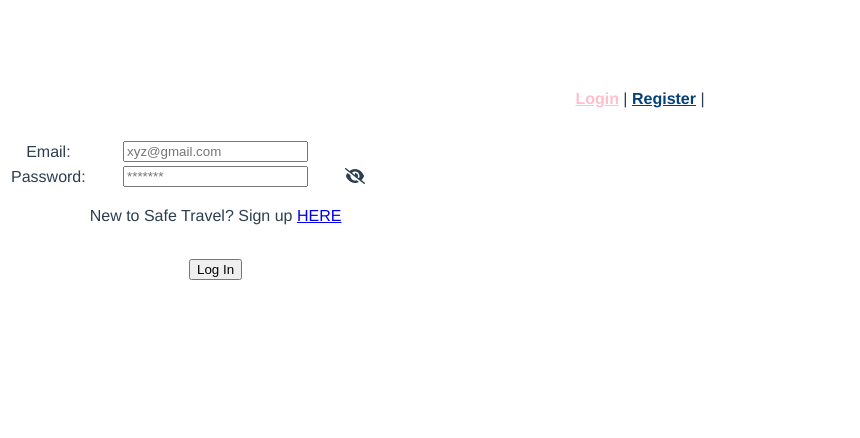
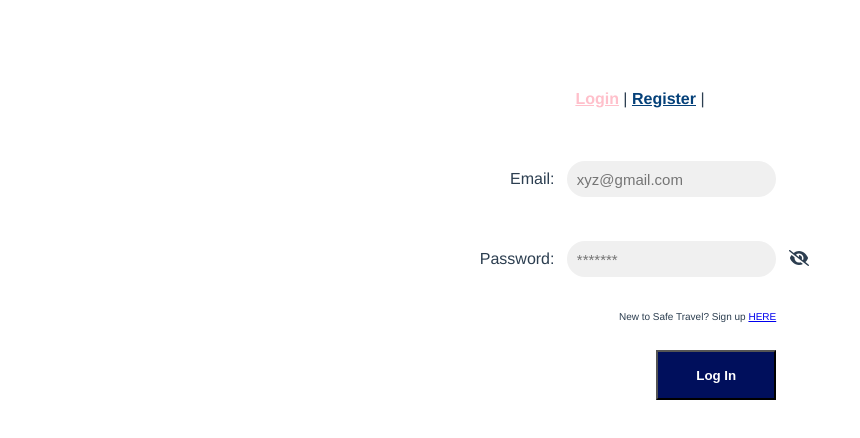
Before and after one commit to zhiaowei-2022/safe-travel, a Vue app: page / in a window 1280 px wide. Shown: the top 438 px of the page, without its empty margins (0-860 px from the left). Built offline with nearby package versions, Linux system fonts and the light colour scheme; no server answers.

Commit message:
layout for login done

```diff
--- a/src/components/LoginPage.vue
+++ b/src/components/LoginPage.vue
@@ -53,12 +53,126 @@
 </template>
 
 <script>
+import firebaseApp from '../firebase.js';
+import {getFirestore} from "firebase/firestore"
+import { doc, getDoc } from "firebase/firestore";
+import { getAuth, signInWithEmailAndPassword, onAuthStateChanged, signOut } from "firebase/auth";
+import { ref } from "vue";
+
+const db = getFirestore(firebaseApp);
+
 export default {
-    name: "LoginPage"
+    name: 'LoginPage',
+
+  data() {
+    return {
+      showPassword: false,
+      isLoggedIn: ref(false),
+      auth: getAuth(),
+      username: "",
+    };
+  },
+  methods: {
+    toggleShow() {
+      if (this.showPassword == true) {
+        this.showPassword = false
+      } else{
+        this.showPassword = true
+      }
+    },
+    LogIn() {
+      var email = document.getElementById("email").value
+      var password = document.getElementById("password").value
+      const auth = getAuth();
+      signInWithEmailAndPassword(auth, email, password)
+        .then((userCredential) => {
+          const user = userCredential.user;
+          console.log(user.email)
+          console.log("signed in")
+        })
+        .catch((error) => {
+          console.log(error.code)
+          switch (error.code) {
+            case "auth/invalid-email":
+              alert("Invalid Email");
+              break;
+            default:
+              alert("Incorrect Email/Password")
+              break;
+          }
+        });
+
+    },
+    signOut() {
+      signOut(this.auth).then(() => {
+        console.log("signed out")
+      })
+    },
+
+  },
+    beforeMount() {
+    onAuthStateChanged(this.auth, (user) => {
+      if (user) {
+        this.isLoggedIn = true;
+        display(user.email)
+
+      } else {
+        this.isLoggedIn = false;
+      }
+    })
+      async function display(email) {
+        const docRef = doc(db, "Users", email);
+          const docSnap = await getDoc(docRef);
+
+          if (docSnap.exists()) {
+            console.log("Document data:", docSnap.data());
+            document.getElementById("displayUsername").innerHTML = docSnap.data().username
+          } else {
+            // doc.data() will be undefined in this case
+            console.log("No such document!");
+          }
+      }
+    }
 
 }
 </script>
 
-<style>
+<style scoped>
+    .signInForm {
+            max-width: 190px;
+            width: 100%;
+            background-color: #f0f0f0;
+            height: 30px;
+            border-radius: 55px;
+            border: 3px solid transparent;
+            padding: 0 0.4rem;
+            font-size: 15px;
+            margin: 20px auto;
+
+    }
+
+
+    #register {
+        font-size: 10px;
+    }
+
+    table{
+      margin-left:auto;
+      margin-right:auto;
+      text-align: right;
+
+    }
+    td{
+      padding-left:10px;
+    }
+
+    #loginBtn {
+      background-color: rgb(0, 15, 92);
+      color: white;
+      font-weight: bold;
+      width: 120px;
+      height: 50px;
+      align-items: center;
+    }
 
 </style>
```
